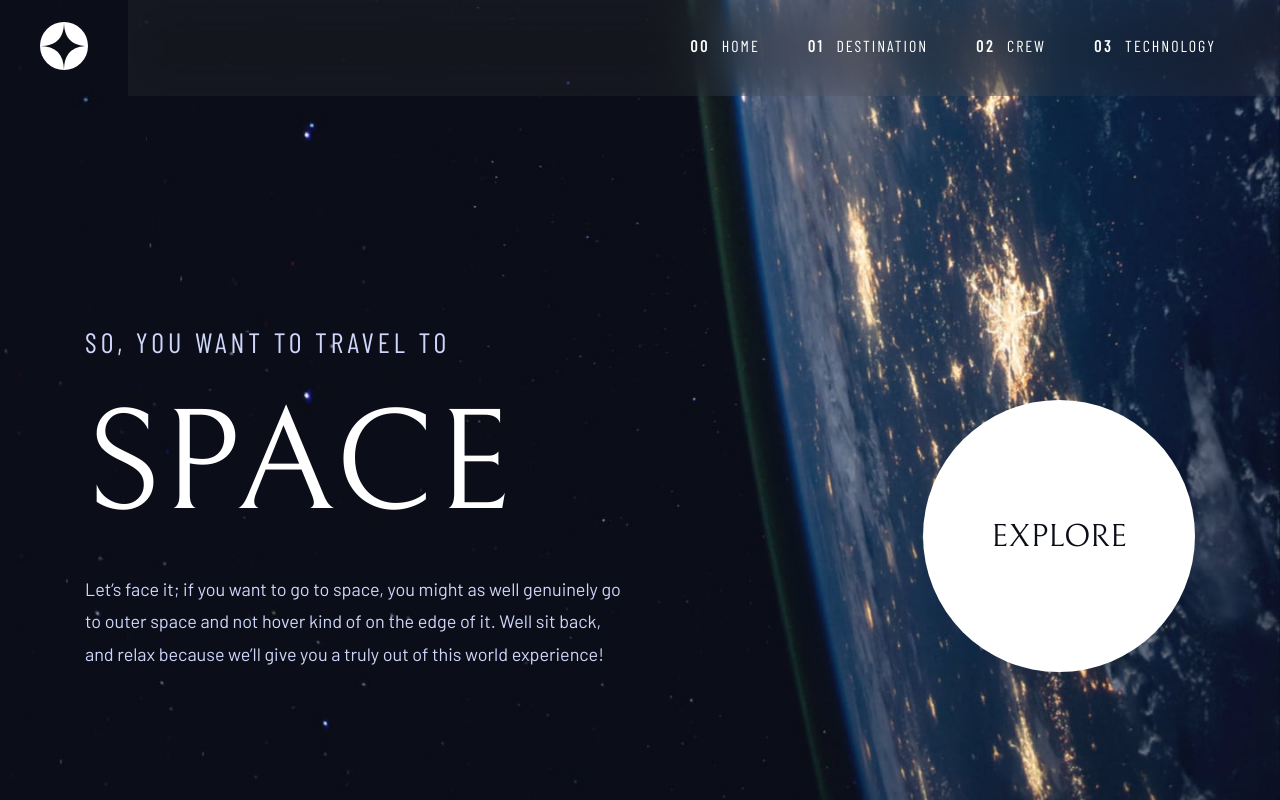
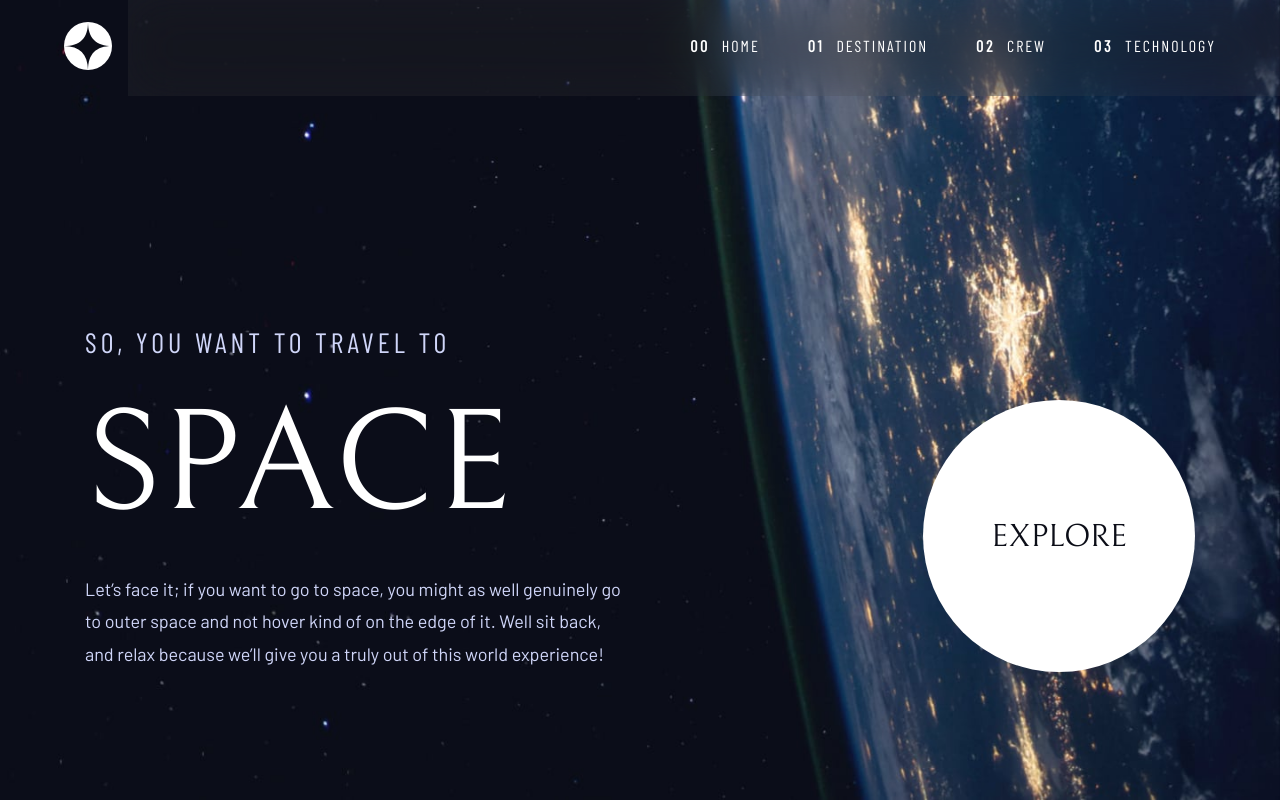
Before and after one commit to jkaps9/space-tourism, a website built with webpack: page src/template.html in a window 1280 px wide. Built offline with nearby package versions, Linux system fonts and the light colour scheme.

Commit message:
format logo for desktop

```diff
--- a/src/styles.css
+++ b/src/styles.css
@@ -364,6 +364,13 @@ main {
 
   /* HEADER */
   header {
+    .logo {
+      display: flex;
+      align-items: center;
+      gap: var(--spacing-800);
+      padding-left: var(--spacing-800);
+    }
+
     nav.main-menu {
       min-width: 664px;
       padding: 0 var(--spacing-800);
```
